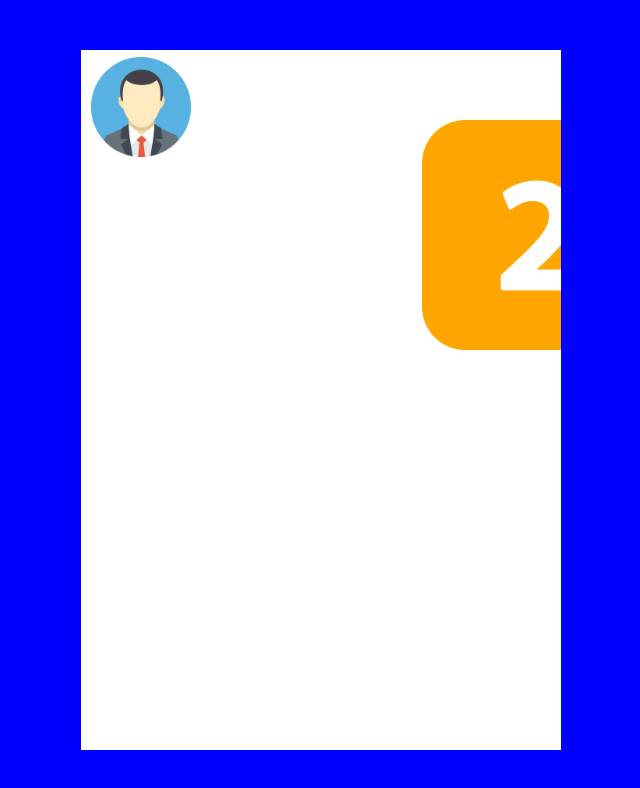
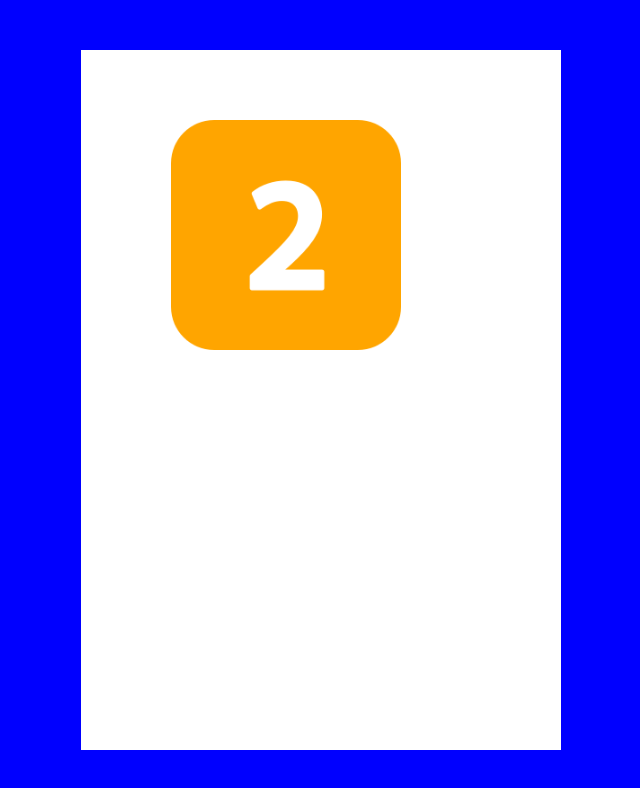
Before and after one commit to ThomasGITH/Bomberman, a plain HTML site: page Game/index.html in a window 1280 px wide. Shown: the whole page, without its empty margins (319-959 px from the left). Drawn offline with Linux system fonts and the light colour scheme; files whose address does not match are found by name.

Commit message:
Add files via upload

```diff
--- a/Game/object.js
+++ b/Game/object.js
@@ -9,26 +9,36 @@ class Obstacle {
         this.context = c;
         this.texture = new Image();
         this.texture.src = 'images/Avatar.png';
-
     }
 
     update(){
+        var xPrevious = this.x;
+        var yPrevious = this.y;
+
         if(Input['w'])
         {
-            this.y--;
+            this.y-=3;
         }
-        else if(Input['a'])
+        if(Input['a'])
         {
-            this.x--;
+            this.x-=3;
         }
-        else if(Input['s'])
+        if(Input['s'])
         {
-            this.y++;
+            this.y+=3;
         }
-        else if(Input['d'])
+        if(Input['d'])
         {
-            this.x++;
+            this.x+=3;
         }
+
+        if(hasCollided(this, Bob))
+        {
+            console.log(("collision"));
+            this.y = yPrevious;
+            this.x = xPrevious;
+        }
+
     }
 
 }
@@ -43,15 +53,16 @@ class Bob {
 
         this.texture = new Image();
         this.texture.src = 'images/icon2.png';
+
     }
 
     update(){
-        this.x++;
         if(Input[' '])
         {
             this.scaleX++;
             this.scaleY++;
         }
+
     }
 
 }
--- a/Game/script.js
+++ b/Game/script.js
@@ -7,8 +7,10 @@ var list = [];
 var Input={};
 
 function start() {
-    list.push(new Obstacle(10,7));
-    list.push(new Bob(40,70));
+    list.push(new Obstacle(500,150));
+    list.push(new Bob(90,70));
+    list.push(new Bob(700,400));
+
     Input = {"w":false,"a":false,"s":false,"d":false,"up":false,"left":false,"down":false,"right":false, " ":false}
 
     MainLoop();
@@ -37,3 +39,22 @@ function keyPressedUP(event) {
     var key = event.key;
     Input[key] = false;
 }
+
+function hasCollided(objA, clsstype)
+{
+    var collision = false;
+    for(var i = 0; i < list.length; i++)
+    {
+        if(list[i] instanceof clsstype)
+        {
+            if(objA.x < list[i].x + list[i].scaleX &&
+                objA.x + objA.scaleX > list[i].x &&
+                objA.y < list[i].y + list[i].scaleY &&
+                objA.y + objA.scaleY > list[i].y)
+            {
+                collision = true;
+            }
+        }
+    }
+    return collision;
+}
--- a/Game/style.css
+++ b/Game/style.css
@@ -1,5 +1,5 @@
 #canvas{
-    background-color:white;
+    background-color: white;
     position: absolute;
     top:0;
     bottom: 0;
```
Also changed, not shown: Game/index.html (+0 -1 lines).
